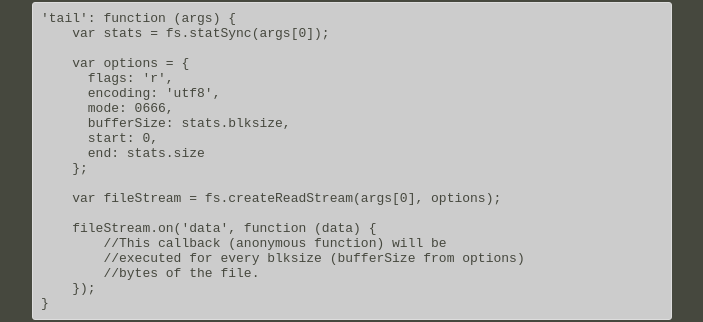
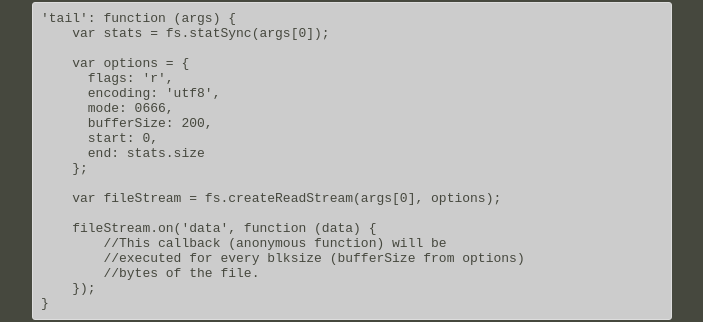
Before and after one commit to JavaScriptKC/workshop, a Jekyll site: the page built from _posts/2012-11-3-shell.md, in a window 1280 px wide and 900 px high, scrolled down 4858 px. Shown: the part 249-571 px from the top of the window, without its empty margins (288-991 px from the left). Built offline with Jekyll 4.4.1, drawn with Linux system fonts in a browser that asks for light colours.

Commit message:
stats.blksize is not set correctly on windows

```diff
--- a/_posts/2012-11-3-shell.md
+++ b/_posts/2012-11-3-shell.md
@@ -213,7 +213,7 @@ With these properties we can create a read stream that starts at the beginning o
           flags: 'r',
           encoding: 'utf8',
           mode: 0666,
-          bufferSize: stats.blksize,
+          bufferSize: 200,
           start: 0,
           end: stats.size
         };
```
